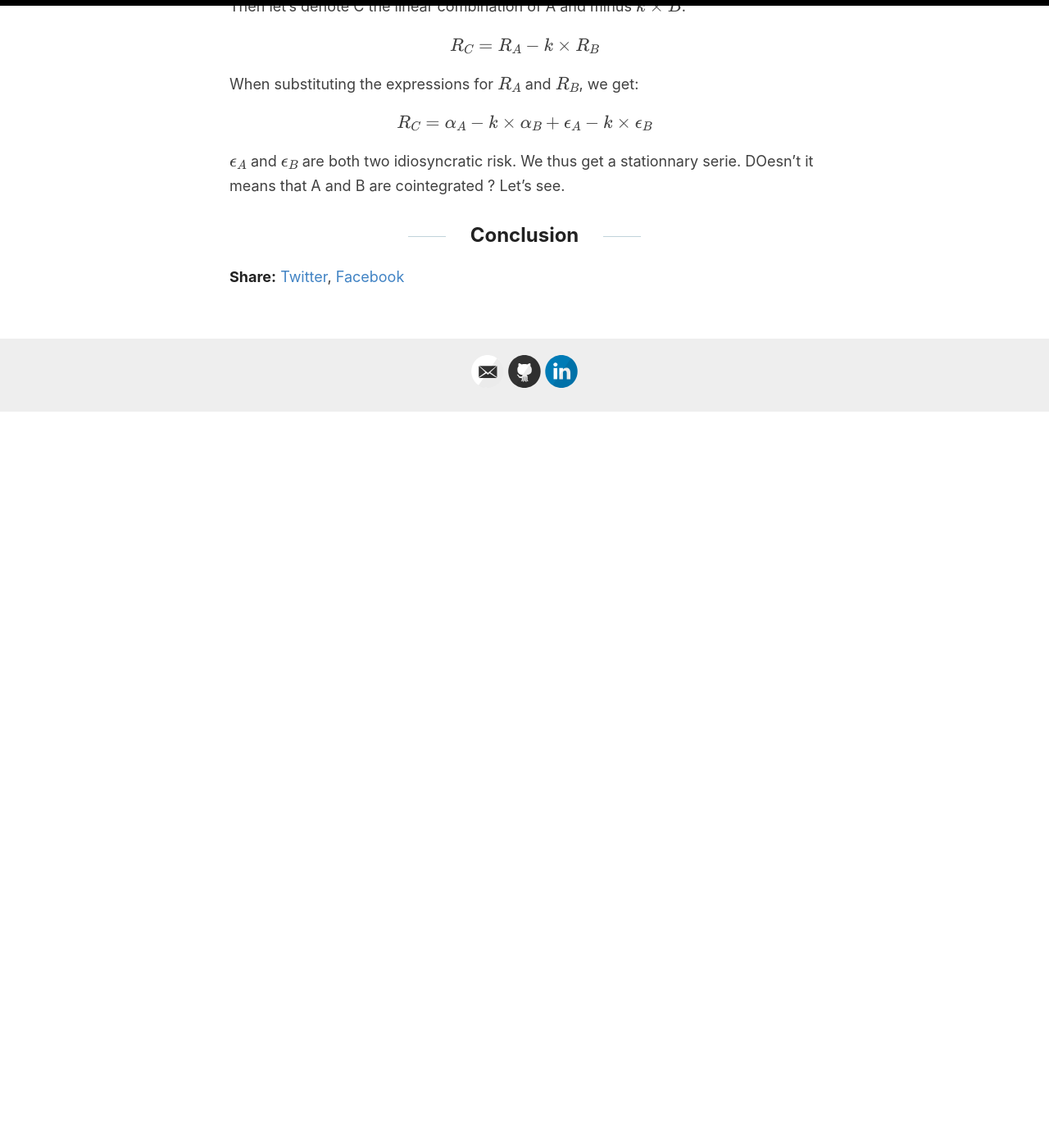
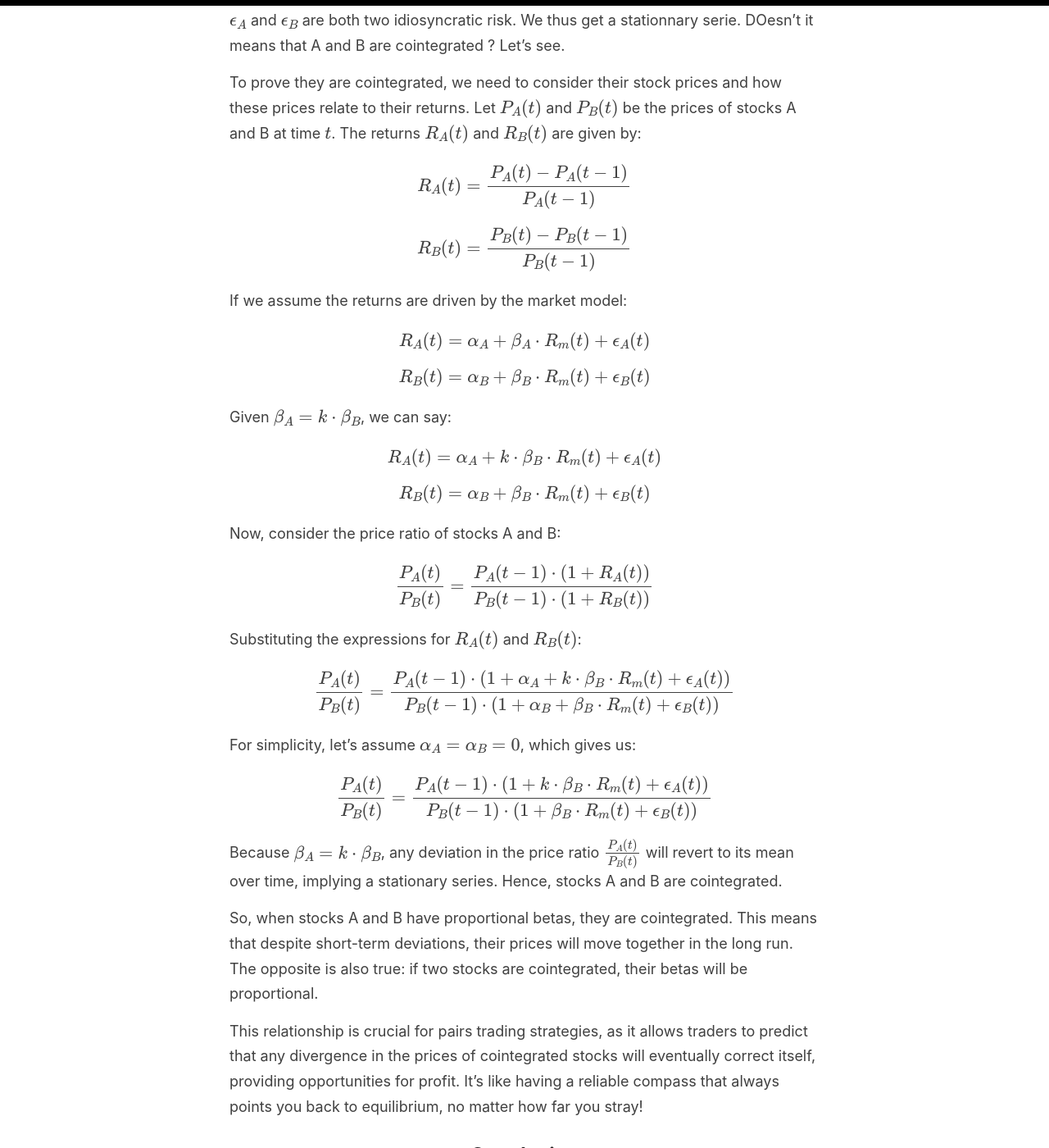
Before and after one commit to Zaltarba/blog, a Jekyll site: the page built from _posts/2024-06-23-PairsTrading-2.md, in a window 1280 px wide and 1400 px high, scrolled down 2125 px. Shown: the whole window at 82% size. Built offline with Jekyll 4.4.1, drawn with Linux system fonts in a browser that asks for light colours; formulas are drawn with MathJax 3; before the commit the page ends 2628 px from its top, so only the background shows below that; some of the changed text lies outside the part shown.

Commit message:
Update 2024-06-23-PairsTrading-2.md

```diff
--- a/_posts/2024-06-23-PairsTrading-2.md
+++ b/_posts/2024-06-23-PairsTrading-2.md
@@ -65,4 +62,59 @@ $$
 
 $\epsilon_A$ and $\epsilon_B$ are both two idiosyncratic risk. We thus get a stationnary serie. DOesn't it means that A and B are cointegrated ? Let's see.
 
+To prove they are cointegrated, we need to consider their stock prices and how these prices relate to their returns. Let $P_A(t)$ and $P_B(t)$ be the prices of stocks A and B at time $t$. The returns $R_A(t)$ and $R_B(t)$ are given by:
+
+$$
+R_A(t) = \frac{P_A(t) - P_A(t-1)}{P_A(t-1)}
+$$
+
+$$
+R_B(t) = \frac{P_B(t) - P_B(t-1)}{P_B(t-1)}
+$$
+
+If we assume the returns are driven by the market model:
+
+$$
+R_A(t) = \alpha_A + \beta_A \cdot R_m(t) + \epsilon_A(t)
+$$
+
+$$
+R_B(t) = \alpha_B + \beta_B \cdot R_m(t) + \epsilon_B(t)
+$$
+
+Given $\beta_A = k \cdot \beta_B$, we can say:
+
+$$
+R_A(t) = \alpha_A + k \cdot \beta_B \cdot R_m(t) + \epsilon_A(t)
+$$
+
+$$
+R_B(t) = \alpha_B + \beta_B \cdot R_m(t) + \epsilon_B(t)
+$$
+
+Now, consider the price ratio of stocks A and B:
+
+$$
+\frac{P_A(t)}{P_B(t)} = \frac{P_A(t-1) \cdot (1 + R_A(t))}{P_B(t-1) \cdot (1 + R_B(t))}
+$$
+
+Substituting the expressions for $R_A(t)$ and $R_B(t)$:
+
+$$
+\frac{P_A(t)}{P_B(t)} = \frac{P_A(t-1) \cdot \left(1 + \alpha_A + k \cdot \beta_B \cdot R_m(t) + \epsilon_A(t)\right)}{P_B(t-1) \cdot \left(1 + \alpha_B + \beta_B \cdot R_m(t) + \epsilon_B(t)\right)}
+$$
+
+For simplicity, let's assume $\alpha_A = \alpha_B = 0$, which gives us:
+
+$$
+\frac{P_A(t)}{P_B(t)} = \frac{P_A(t-1) \cdot \left(1 + k \cdot \beta_B \cdot R_m(t) + \epsilon_A(t)\right)}{P_B(t-1) \cdot \left(1 + \beta_B \cdot R_m(t) + \epsilon_B(t)\right)}
+$$
+
+Because $\beta_A = k \cdot \beta_B$, any deviation in the price ratio $\frac{P_A(t)}{P_B(t)}$ will revert to its mean over time, implying a stationary series. Hence, stocks A and B are cointegrated.
+
+So, when stocks A and B have proportional betas, they are cointegrated. This means that despite short-term deviations, their prices will move together in the long run. The opposite is also true: if two stocks are cointegrated, their betas will be proportional.
+
+This relationship is crucial for pairs trading strategies, as it allows traders to predict that any divergence in the prices of cointegrated stocks will eventually correct itself, providing opportunities for profit. It's like having a reliable compass that always points you back to equilibrium, no matter how far you stray!
+
+
 ## Conclusion
```
Also changed, not shown: other parts of _posts/2024-06-23-PairsTrading-2.md (+0 -3 lines).
